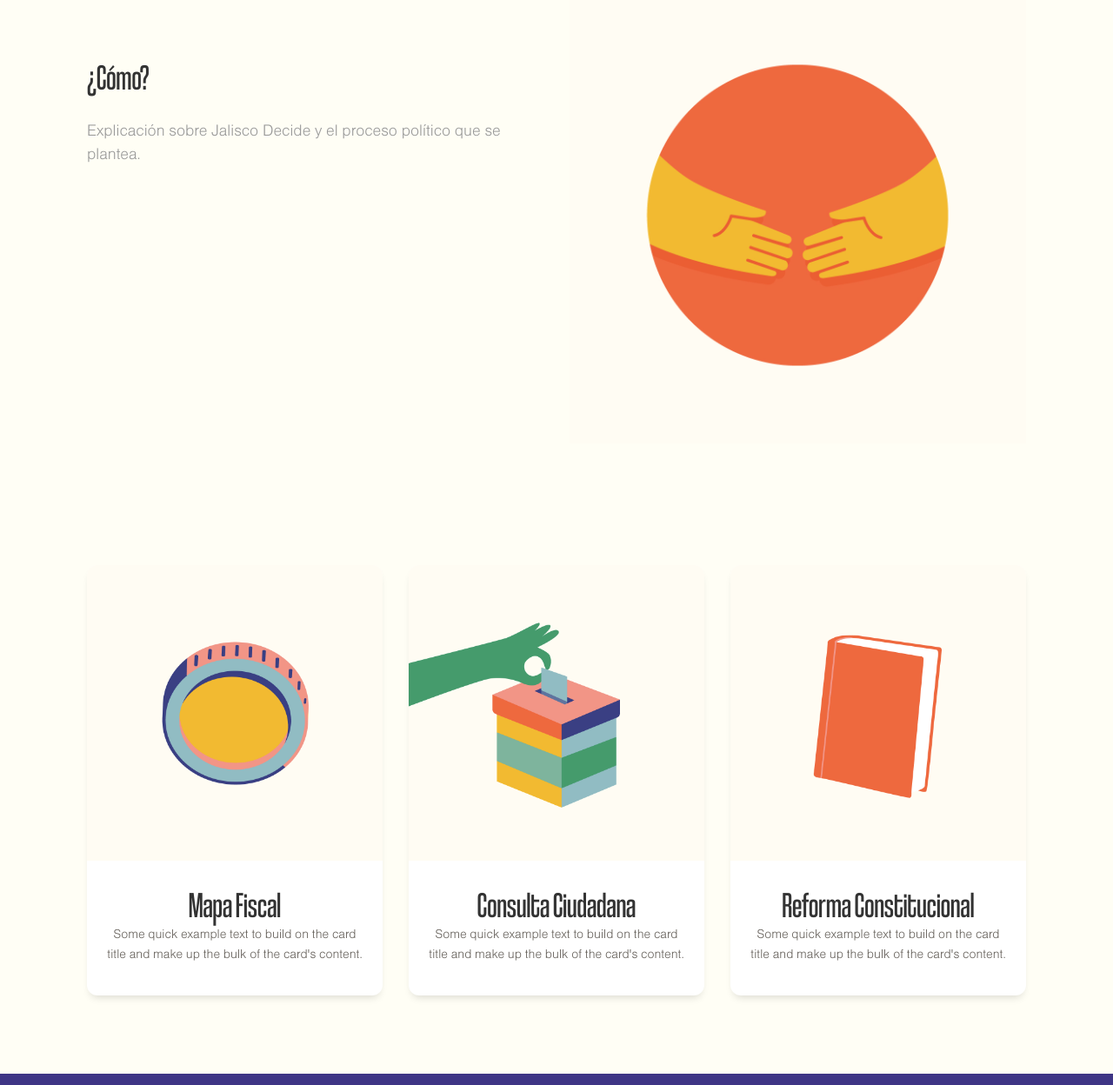
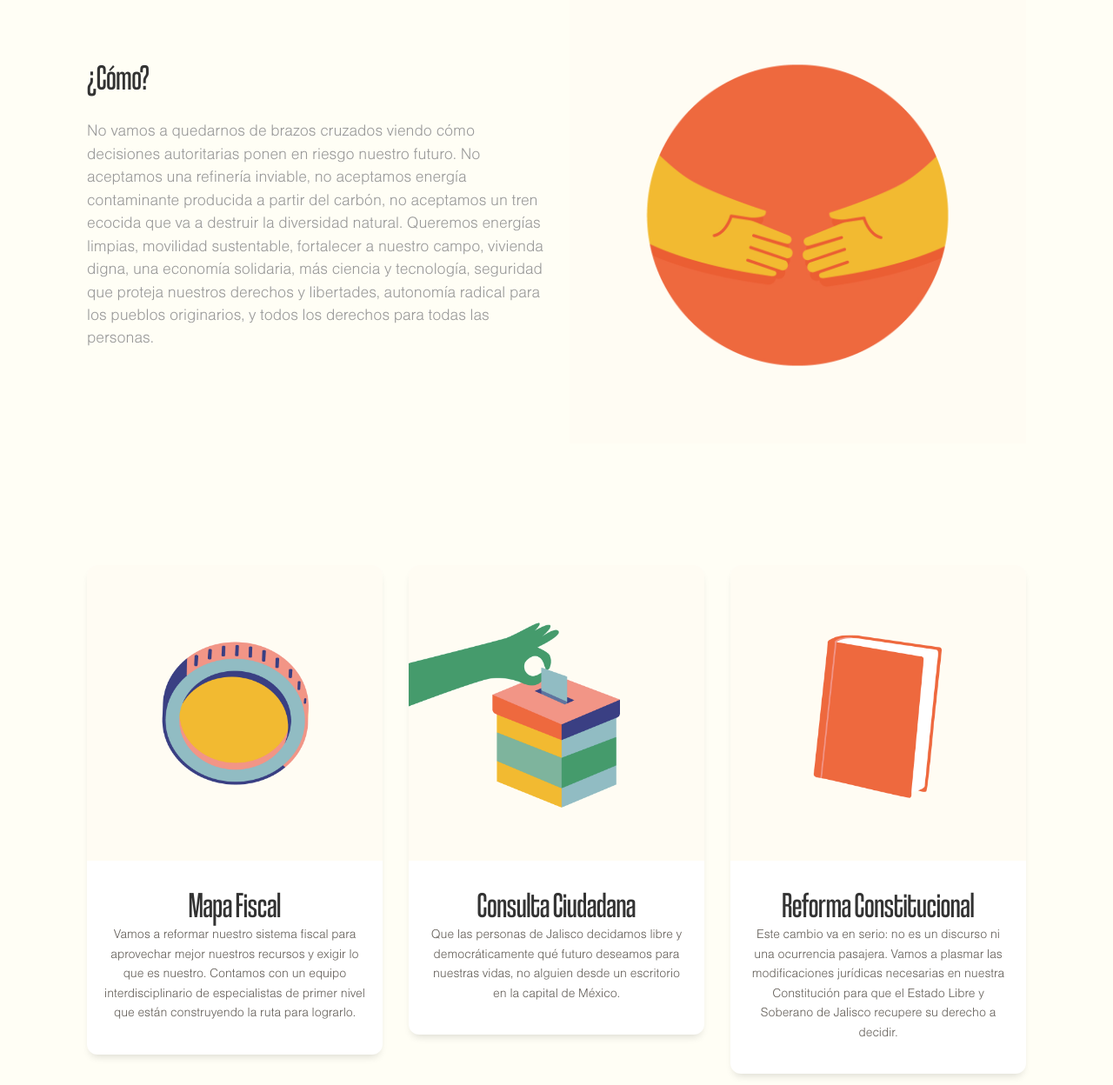
Before and after one commit to framesGit/framesgit.github.io, a website: page index.html in a window 1280 px wide. Shown: the part 1420-2668 px from the top of the page at 87% size. Drawn offline with Linux system fonts and the light colour scheme; some packages are replaced by stand-ins of ours.

Commit message:
Added new content on landing page to reflect brand

```diff
--- a/index.html
+++ b/index.html
@@ -108,7 +108,11 @@ The above copyright notice and this permission notice shall be included in all c
           <!-- PARTE IZQUIERDA HEADER -->
           <div class="col-md-6 ml-auto mr-auto mt-5 mb-5" style="text-align: left;">
             <h2 class="title">Fin del Centralismo.</h2>
-            <h5 class="description">Explicación sobre Jalisco Decide y el proceso político que se plantea.</h5>
+            <h5 class="description">El centralismo es herencia del régimen autoritario del siglo pasado y afecta a
+              nuestras vidas de forma directa. El centralismo evita que decidamos sobre nuestro futuro, imponiendo
+              decisiones desde la capital de México sin entender ni valorar la diversidad, las historias, las culturas y
+              las realidades locales y regionales. Somos capaces de decidir por nosotrxs, sin que nadie imponga su
+              voluntad sobre nuestros derechos, nuestras libertades y nuestro bienestar. </h5>
           </div>
           <!-- PARTE IZQUIERDA HEADER -->
 
@@ -138,7 +142,10 @@ The above copyright notice and this permission notice shall be included in all c
           <!-- PARTE DERECHA HEADER -->
           <div class="col-md-6 ml-auto mr-auto mt-5 mb-5" style="text-align: left;">
             <h2 class="title">Ampliar Derechos</h2>
-            <h5 class="description">Explicación sobre Jalisco Decide y el proceso político que se plantea.</h5>
+            <h5 class="description">No luchamos exclusivamente para que Jalisco y los 32 Estados Libres y Soberanos que
+              conforman la Federación recuperemos el derecho a decidir sobre su futuro. Queremos que los municipios,
+              localidades y comunidades recuperen la soberanía de forma radical para conducir sus vidas desde el poder
+              colectivo. Todo el poder a la gente. Más democracia. </h5>
           </div>
           <!-- PARTE DERECHA HEADER -->
 
@@ -160,7 +167,12 @@ The above copyright notice and this permission notice shall be included in all c
           <!-- PARTE IZQUIERDA HEADER -->
           <div class="col-md-6 ml-auto mr-auto mt-5 mb-5" style="text-align: left;">
             <h2 class="title">¿Cómo?</h2>
-            <h5 class="description">Explicación sobre Jalisco Decide y el proceso político que se plantea.</h5>
+            <h5 class="description">No vamos a quedarnos de brazos cruzados viendo cómo decisiones autoritarias ponen en
+              riesgo nuestro futuro. No aceptamos una refinería inviable, no aceptamos energía contaminante producida a
+              partir del carbón, no aceptamos un tren ecocida que va a destruir la diversidad natural. Queremos energías
+              limpias, movilidad sustentable, fortalecer a nuestro campo, vivienda digna, una economía solidaria, más
+              ciencia y tecnología, seguridad que proteja nuestros derechos y libertades, autonomía radical para los
+              pueblos originarios, y todos los derechos para todas las personas. </h5>
           </div>
           <!-- PARTE IZQUIERDA HEADER -->
 
@@ -190,12 +202,12 @@ The above copyright notice and this permission notice shall be included in all c
           <!-- DOCUMENTO 1 -->
           <div class="col-md-4 ml-auto mr-auto">
             <div class="card" style="width: auto;">
-              <img class="card-img-top" src="/assets/img/jaliscoDecide/landing/MapaFiscal.jpg"
-                alt="Card image cap">
+              <img class="card-img-top" src="/assets/img/jaliscoDecide/landing/MapaFiscal.jpg" alt="Card image cap">
               <div class="card-body">
                 <h4 class="card-title">Mapa Fiscal</h4>
-                <p class="card-text">Some quick example text to build on the card title and make up the bulk of the
-                  card's content.</p>
+                <p class="card-text">Vamos a reformar nuestro sistema fiscal para aprovechar mejor nuestros recursos y
+                  exigir lo que es nuestro. Contamos con un equipo interdisciplinario de especialistas de primer nivel
+                  que están construyendo la ruta para lograrlo.</p>
                 <!-- <a href="#" class="btn btn-primary">Descargar</a> -->
               </div>
             </div>
@@ -208,8 +220,8 @@ The above copyright notice and this permission notice shall be included in all c
               <img class="card-img-top" src="/assets/img/jaliscoDecide/landing/UrnaDescarga.jpg" alt="Card image cap">
               <div class="card-body">
                 <h4 class="card-title">Consulta Ciudadana</h4>
-                <p class="card-text">Some quick example text to build on the card title and make up the bulk of the
-                  card's content.</p>
+                <p class="card-text">Que las personas de Jalisco decidamos libre y democráticamente qué futuro deseamos
+                  para nuestras vidas, no alguien desde un escritorio en la capital de México.</p>
                 <!-- <a href="#" class="btn btn-primary">Descargar</a> -->
               </div>
             </div>
@@ -223,8 +235,9 @@ The above copyright notice and this permission notice shall be included in all c
                 alt="Card image cap">
               <div class="card-body">
                 <h4 class="card-title">Reforma Constitucional</h4>
-                <p class="card-text">Some quick example text to build on the card title and make up the bulk of the
-                  card's content.</p>
+                <p class="card-text">Este cambio va en serio: no es un discurso ni una ocurrencia pasajera. Vamos a
+                  plasmar las modificaciones jurídicas necesarias en nuestra Constitución para que el Estado Libre y
+                  Soberano de Jalisco recupere su derecho a decidir.</p>
                 <!-- <a href="#" class="btn btn-primary">Descargar</a> -->
               </div>
             </div>
```
